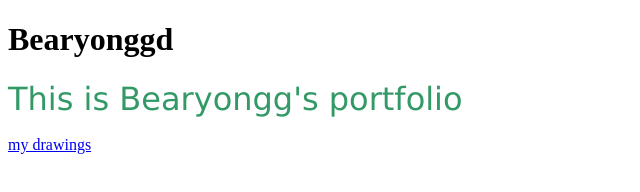
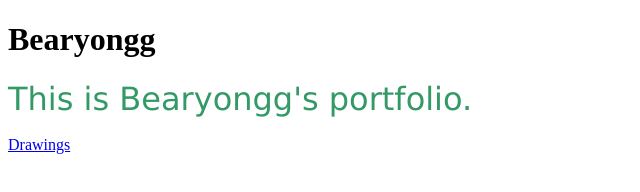
Before and after one commit to bearyongg/bearyongg.github.io, a plain HTML site: page index.html in a window 1280 px wide. Shown: the full height of the page, 0-640 px from the left. Drawn offline with Linux system fonts and the light colour scheme.

Commit message:
Update index.html

```diff
--- a/index.html
+++ b/index.html
@@ -10,9 +10,9 @@
   </style>
 </head>
 <body>
-  <h1>Bearyonggd</h1>
-  <h-kim>This is Bearyongg's portfolio</h-kim>
+  <h1>Bearyongg</h1>
+  <h-kim>This is Bearyongg's portfolio.</h-kim>
   <br><br>
-  <a href="drawings.html"> my drawings</a>
+  <a href="drawings.html"> Drawings</a>
 </body>
 </html>
```
